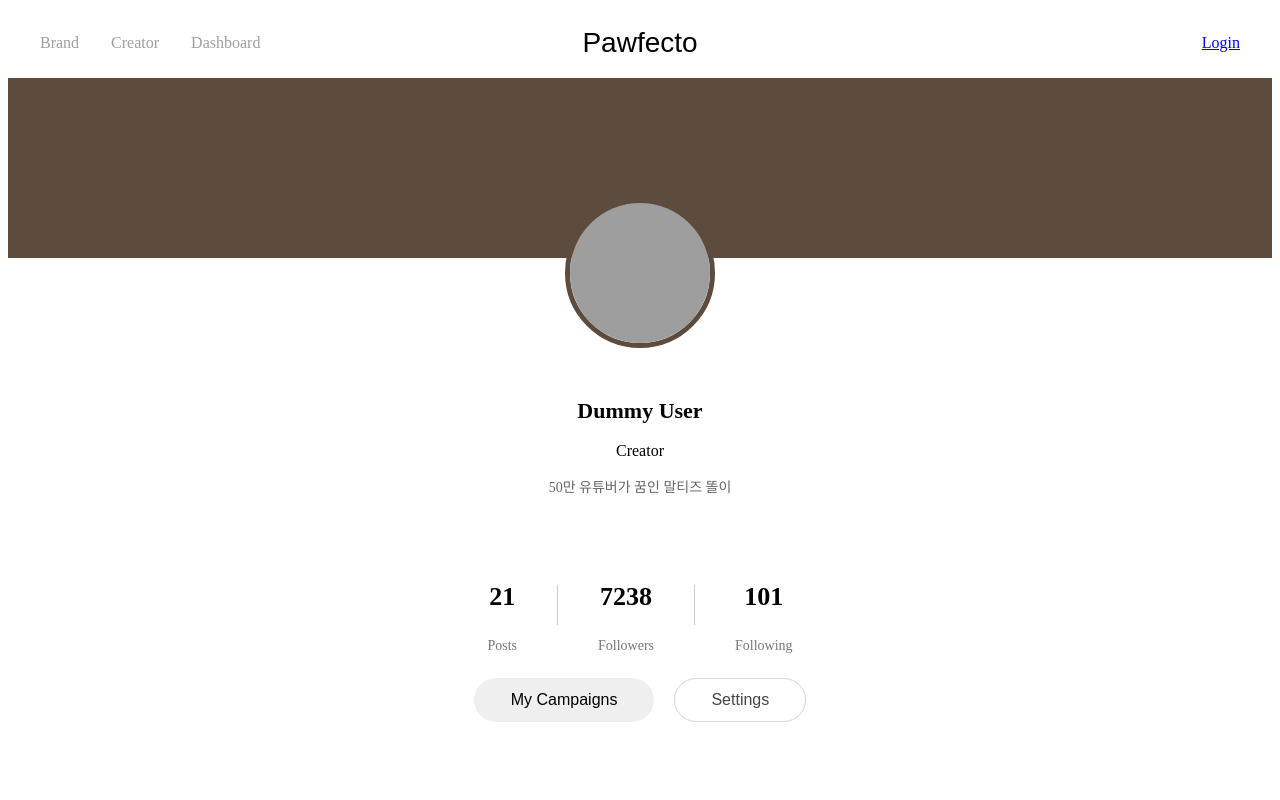
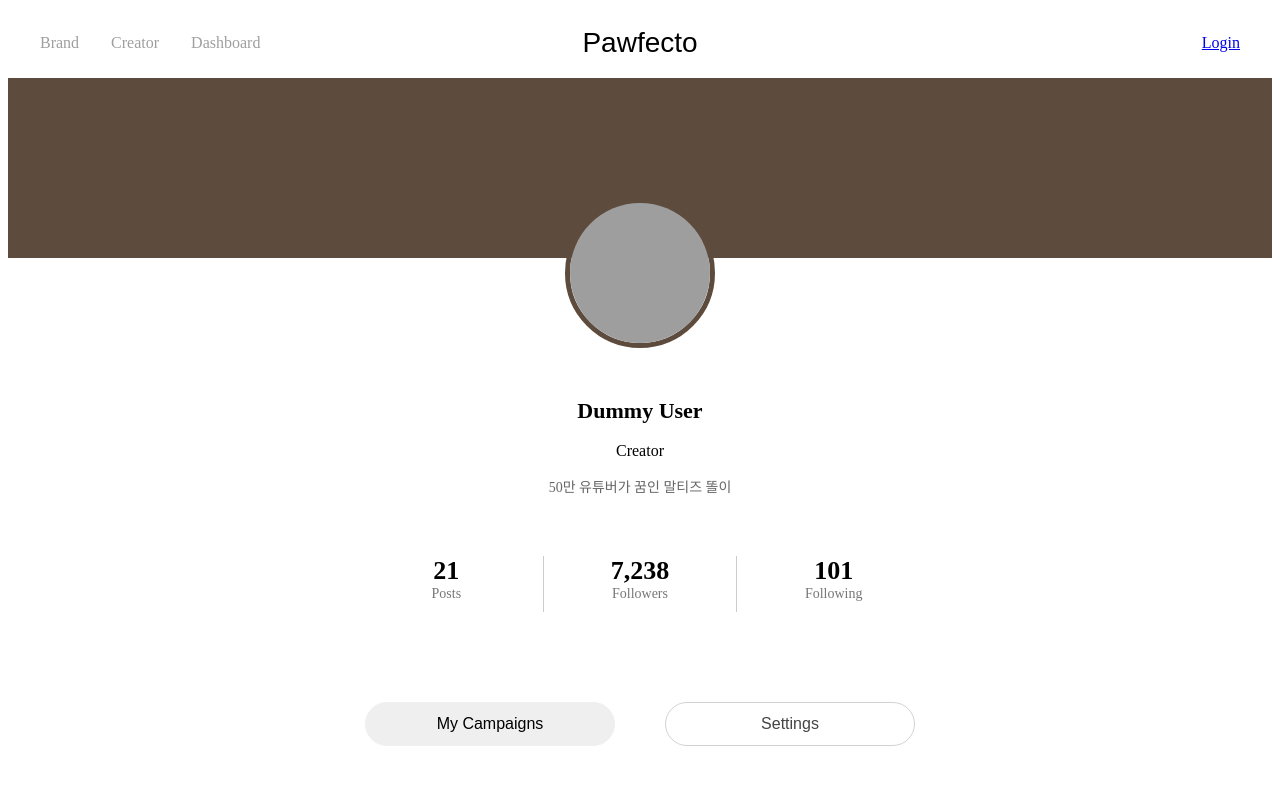
Before and after one commit to qqjiwoon/pawfecto-front, a Vue app: page /dashboard/creator in a window 1280 px wide. Shown: the top 800 px of the page. Built offline with nearby package versions, Linux system fonts and the light colour scheme; grey boxes are pictures that could not be loaded.

Commit message:
Refactor: Improve and refine styles for CreatorProfileHeader component

```diff
--- a/src/components/creator/CreatorProfileHeader.vue
+++ b/src/components/creator/CreatorProfileHeader.vue
@@ -22,21 +22,21 @@
     <!-- 인스타그램 통계 -->
     <div class="creator-stats">
       <div class="stat-item">
-        <p class="number">{{ creator.total_post_count }}</p>
+        <p class="number">{{ Number(creator.total_post_count).toLocaleString() }}</p>
         <span>Posts</span>
       </div>
 
       <div class="divider"></div>
 
       <div class="stat-item">
-        <p class="number">{{ creator.follower_count }}</p>
+        <p class="number">{{ Number(creator.follower_count).toLocaleString() }}</p>
         <span>Followers</span>
       </div>
 
       <div class="divider"></div>
 
       <div class="stat-item">
-        <p class="number">{{ creator.following_count || 0 }}</p>
+        <p class="number">{{ Number(creator.following_count).toLocaleString() || 0 }}</p>
         <span>Following</span>
       </div>
     </div>
@@ -127,44 +127,48 @@ const activeBtn = ref('campaigns')
 
 /* 인스타그램 통계 영역 */
 .creator-stats {
-  display: flex;
-  justify-content: center;
+  display: grid;
+  grid-template-columns: 1fr auto 1fr auto 1fr; /* stat-div-stat-div-stat */
   align-items: center;
-  margin-top: 28px;
-  gap: 40px;
+
+  max-width: 500px;  /* 화면 크기와 상관없이 고정 폭 */
+  margin: 28px auto 0 auto; /* 가운데 정렬 */
+  column-gap: 40px; /* stat-item 간 일정 간격 유지 */
 }
 
 .stat-item {
   text-align: center;
+  display: flex;
+  flex-direction: column;
+  justify-content: center;
 }
 
 .stat-item .number {
   font-size: 26px;
   font-weight: 600;
   color: #000;
+  margin: 0;
 }
 
 .stat-item span {
   font-size: 14px;
   color: #777;
-  display: block;
-  margin-top: 4px;
+  margin-bottom: 10px;
 }
 
 /* 세로 구분선 */
 .divider {
   width: 1px;
-  height: 40px;
+  height: 100%;   /* grid에서 stat-item 높이에 자동 맞춤 */
   background-color: #ccc;
 }
 
-
 /* 버튼 영역 */
 .btn-wrap {
-  margin-top: 24px;
+  margin-top: 90px;
   display: flex;
   justify-content: center;
-  gap: 20px;
+  gap: 50px;
 }
 
 /* 기본 버튼 스타일 */
@@ -177,6 +181,7 @@ const activeBtn = ref('campaigns')
   border: 1px solid #d3d3d3;
   color: #444;
   transition: all 0.15s ease;
+  width: 250px;
 }
 
 /* 선택된 버튼 */
```
